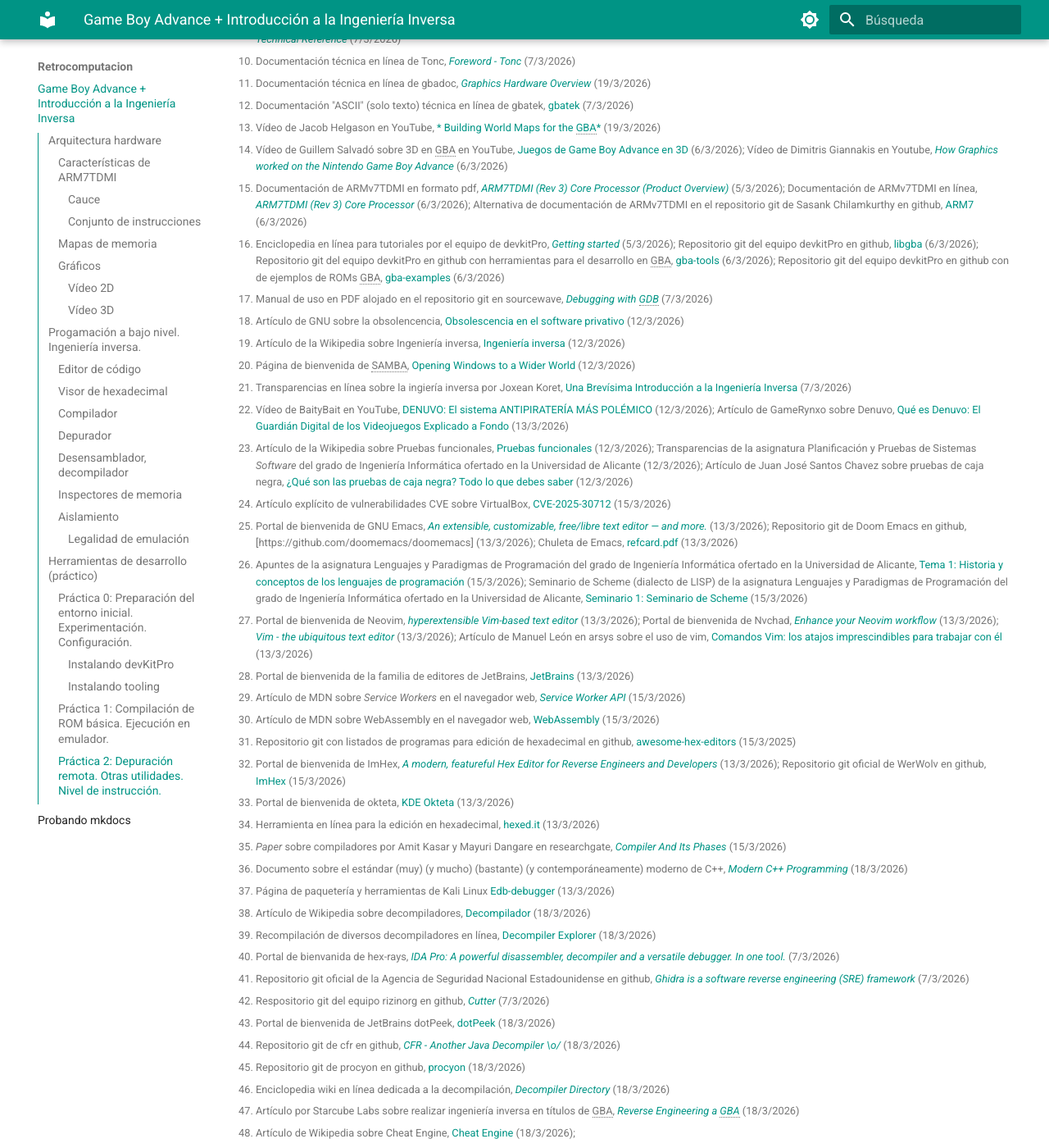
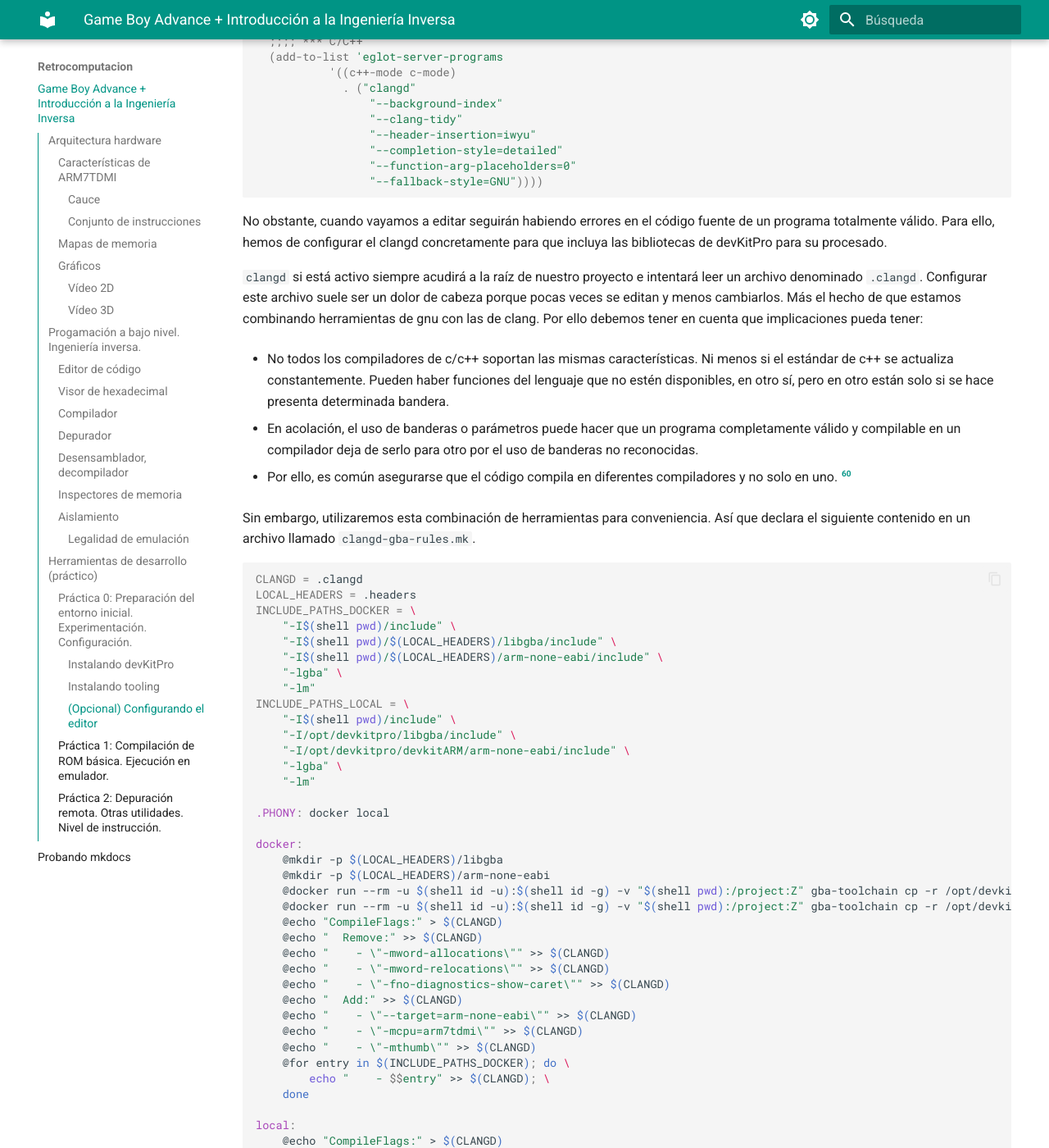
Before and after one commit to abl78-ua/Wiki-IMCR, an MkDocs documentation site: the page built from docs/Retrocomputacion/Retrocomputacion.md, in a window 1280 px wide and 1400 px high, scrolled down 16708 px. Shown: the whole window at 82% size. Built offline with MkDocs 1.6.1 and Material for MkDocs 9.7.7, drawn with Linux system fonts in a browser that asks for light colours; some of the changed text lies outside the part shown.

Commit message:
doc: haciendo práctica 0 todavía

````diff
--- a/docs/Retrocomputacion/Retrocomputacion.md
+++ b/docs/Retrocomputacion/Retrocomputacion.md
@@ -344,7 +344,7 @@ Antes de empezar con la sesión práctica es menester conocer que utilizaremos u
 
 Algunos de los ejemplos son: devKitPro[^ref:DevkitProGBA], GB Studio[^ref:GBStudioSite], Löve Potion[^ref:Lovepotion]... Incluso empresas de renombre han aprovechado la madurez de estos proyectos para promociones[^ref:GBStudioF500]. En la práctica utilizaremos devKitPro por su versatilidad.
 
-**Para la sesión práctica, asumiremos que utilizamos un UNIX-*like* y docker.** Pero también se puede hacer desde otros sistemas como Windows y/o optar por una instalación manual en el sistema siguiendo la guía oficial de devKitPro a través del gestor de paquetería de `pacman` (no es necesario) si lo prefieres.
+**Para la sesión práctica, asumiremos que utilizamos un UNIX-*like* y docker.** Pero también se puede hacer desde otros sistemas como Windows y/o optar por una instalación manual en el sistema siguiendo la guía oficial de devKitPro a través del gestor de paquetería de `pacman` (no del AUR) si lo prefieres.
 
 ### Práctica 0: Preparación del entorno inicial. Experimentación. Configuración.
 
@@ -491,7 +491,7 @@ El kit que hemos instalado tiene códigos de ejemplo para probar y compilar. Cop
 
 === "Opción 1: Normal"
 
-	Si al ejecutar este comando tienes errores o no puedes acceder al directorio copiado, prueba con al siguiente opción.
+	Si al ejecutar este comando tienes errores o no puedes acceder al directorio copiado (problemas de permisos), prueba con al siguiente opción.
 
 	``` bash
    	docker run --rm -v "$(pwd):/project" gba-toolchain cp -r /opt/devkitpro/examples/gba ./ejemplos_gba
@@ -512,6 +512,103 @@ El kit que hemos instalado tiene códigos de ejemplo para probar y compilar. Cop
 	``` bash
 	cp -r /opt/devkitpro/examples/gba ./ejemplos_gba
 	```
+
+Genial ahora tenemos los ejemplos en el directorio `ejemplos_gba`. Estos ejemplos están escritos en **C** siguen una programación bastante diferente con que estamos familiarizados. Cabe recordar esta consola solo cuanta con un sistema BIOS y no un sistema operativo completo.
+
+#### (Opcional) Configurando el editor
+
+Si vamos a utilizar un editor de código, nos beneficiaremos del autocompletado de código. En este sentido necesitaremos el programa `clangd`. Luego configuraremos nuestro editor para utilizar la integración con `clang` y dehabilitar otras (para los usuarios de `vscode` y derivados).
+
+La mayoría detectan a la primera si está `clangd` instalado por su correspondiente integración/extensión en el editor de preferencia. Pero otros no y requieren pasos adicionales como por ejemplo: la configuración de clangd para eglot para los modos de C adjuntada.
+
+``` emacs-lisp
+;;;; * lsp eglotters
+(use-package eglot
+  :hook ((c-mode c++-mode) . eglot-ensure)
+  :bind
+  ("C-c r" . eglot-rename)
+  ("C-c c" . eglot-code-actions)
+  :config
+
+
+  ;;;; ** Languages
+  ;;;; *** C/C++
+  (add-to-list 'eglot-server-programs
+	       '((c++-mode c-mode)
+             . ("clangd"
+				 "--background-index"
+				 "--clang-tidy"
+				 "--header-insertion=iwyu"
+				 "--completion-style=detailed"
+				 "--function-arg-placeholders=0"
+				 "--fallback-style=GNU"))))
+```
+
+No obstante, cuando vayamos a editar seguirán habiendo errores en el código fuente de un programa totalmente válido. Para ello, hemos de configurar el clangd concretamente para que incluya las bibliotecas de devKitPro para su procesado.
+
+`clangd` si está activo siempre acudirá a la raíz de nuestro proyecto e intentará leer un archivo denominado `.clangd`. Configurar este archivo suele ser un dolor de cabeza porque pocas veces se editan y menos cambiarlos. Más el hecho de que estamos combinando herramientas de gnu con las de clang. Por ello debemos tener en cuenta que implicaciones pueda tener:
+
+- No todos los compiladores de c/c++ soportan las mismas características. Ni menos si el estándar de c++ se actualiza constantemente. Pueden haber funciones del lenguaje que no estén disponibles, en otro sí, pero en otro están solo si se hace presenta determinada bandera.
+
+- En acolación, el uso de banderas o parámetros puede hacer que un programa completamente válido y compilable en un compilador deja de serlo para otro por el uso de banderas no reconocidas.
+
+- Por ello, es común asegurarse que el código compila en diferentes compiladores y no solo en uno. [^ref:c++]
+
+Sin embargo, utilizaremos esta combinación de herramientas para conveniencia. Así que declara el siguiente contenido en un archivo llamado `clangd-gba-rules.mk`.
+
+``` makefile
+CLANGD = .clangd
+LOCAL_HEADERS = .headers
+INCLUDE_PATHS_DOCKER = \
+	"-I$(shell pwd)/include" \
+	"-I$(shell pwd)/$(LOCAL_HEADERS)/libgba/include" \
+	"-I$(shell pwd)/$(LOCAL_HEADERS)/arm-none-eabi/include" \
+	"-lgba" \
+	"-lm"
+INCLUDE_PATHS_LOCAL = \
+	"-I$(shell pwd)/include" \
+	"-I/opt/devkitpro/libgba/include" \
+	"-I/opt/devkitpro/devkitARM/arm-none-eabi/include" \
+	"-lgba" \
+	"-lm"
+
+.PHONY: docker local
+
+docker:
+	@mkdir -p $(LOCAL_HEADERS)/libgba
+	@mkdir -p $(LOCAL_HEADERS)/arm-none-eabi
+	@docker run --rm -u $(shell id -u):$(shell id -g) -v "$(shell pwd):/project:Z" gba-toolchain cp -r /opt/devkitpro/libgba/include ./$(LOCAL_HEADERS)/libgba/ || true
+	@docker run --rm -u $(shell id -u):$(shell id -g) -v "$(shell pwd):/project:Z" gba-toolchain cp -r /opt/devkitpro/devkitARM/arm-none-eabi/include ./$(LOCAL_HEADERS)/arm-none-eabi/ || true
+	@echo "CompileFlags:" > $(CLANGD)
+	@echo "  Remove:" >> $(CLANGD)
+	@echo "    - \"-mword-allocations\"" >> $(CLANGD)
+	@echo "    - \"-mword-relocations\"" >> $(CLANGD)
+	@echo "    - \"-fno-diagnostics-show-caret\"" >> $(CLANGD)
+	@echo "  Add:" >> $(CLANGD)
+	@echo "    - \"--target=arm-none-eabi\"" >> $(CLANGD)
+	@echo "    - \"-mcpu=arm7tdmi\"" >> $(CLANGD)
+	@echo "    - \"-mthumb\"" >> $(CLANGD)
+	@for entry in $(INCLUDE_PATHS_DOCKER); do \
+		echo "    - $$entry" >> $(CLANGD); \
+	done
+
+local:
+	@echo "CompileFlags:" > $(CLANGD)
+	@echo "  Remove:" >> $(CLANGD)
+	@echo "    - \"-mword-allocations\"" >> $(CLANGD)
+	@echo "    - \"-mword-relocations\"" >> $(CLANGD)
+	@echo "    - \"-fno-diagnostics-show-caret\"" >> $(CLANGD)
+	@echo "  Add:" >> $(CLANGD)
+	@echo "    - \"--target=arm-none-eabi\"" >> $(CLANGD)
+	@echo "    - \"-mcpu=arm7tdmi\"" >> $(CLANGD)
+	@echo "    - \"-mthumb\"" >> $(CLANGD)
+	@for entry in $(INCLUDE_PATHS_LOCAL); do \
+		echo "    - $$entry" >> $(CLANGD); \
+	done
+```
+
+??? question "¿Sabias que la exensión `.mk`...? "
+	La extensión `.mk` es utilizada también para referirse a *makefiles* en un contexto donde el proyecto es demasiado grande como para contenerlo todo en un Makefile único. Como solución a este problema, se aplica divide y vencerás para segmentar el Makefile en pequeños módulos `.mk`. Esto tiene la ventaja de poder establecer qué módulos poder ejecutar. Esto es muy recurrido para compilar android en un determinado modelo de teléfono que no soporta determinadas características.
 
 ### Práctica 1: Compilación de ROM básica. Ejecución en emulador.
 
@@ -680,3 +777,6 @@ El kit que hemos instalado tiene códigos de ejemplo para probar y compilar. Cop
 [^ref:Emucase3]: Artículo de The Verge sobre sobre el caso Yuzu, [*Nintendo Switch emulator Yuzu will utterly fold and pay $2.4M to settle its lawsuit*](https://www.theverge.com/2024/3/4/24090357/nintendo-yuzu-emulator-lawsuit-settlement) (7/3/2026)
 
 [^ref:Emucase4]: Artículo de McNeelyLaw sobre la legalidad de la emulación, [*https://www.mcneelylaw.com/understanding-the-legal-landscape-of-video-game-emulation/*](https://www.mcneelylaw.com/understanding-the-legal-landscape-of-video-game-emulation/) (7/3/2026)
+
+
+[^ref:c++]: Vídeo de Lazo Velko sobre C++ en YouTube, [*The worst programming language of all time*](https://www.youtube.com/watch?v=7fGB-hjc2Gc) (25/03/2026)
````
